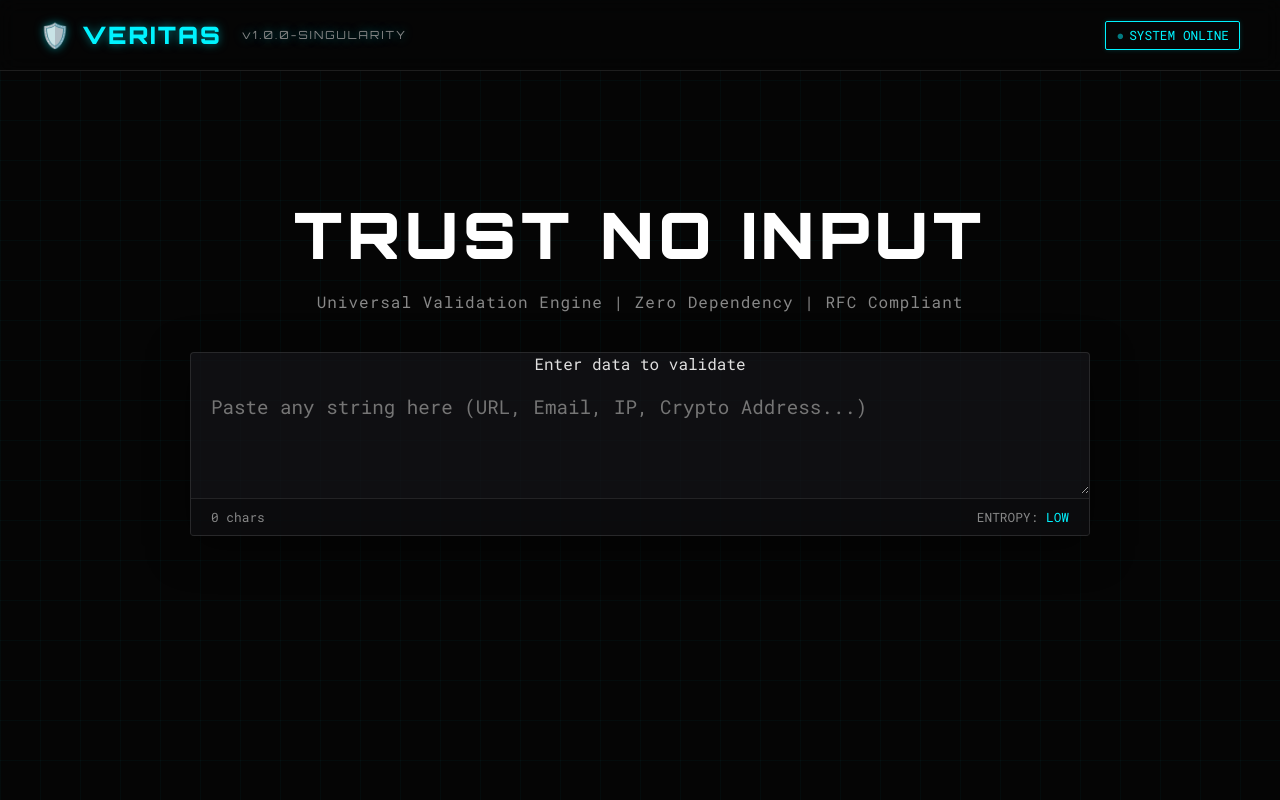
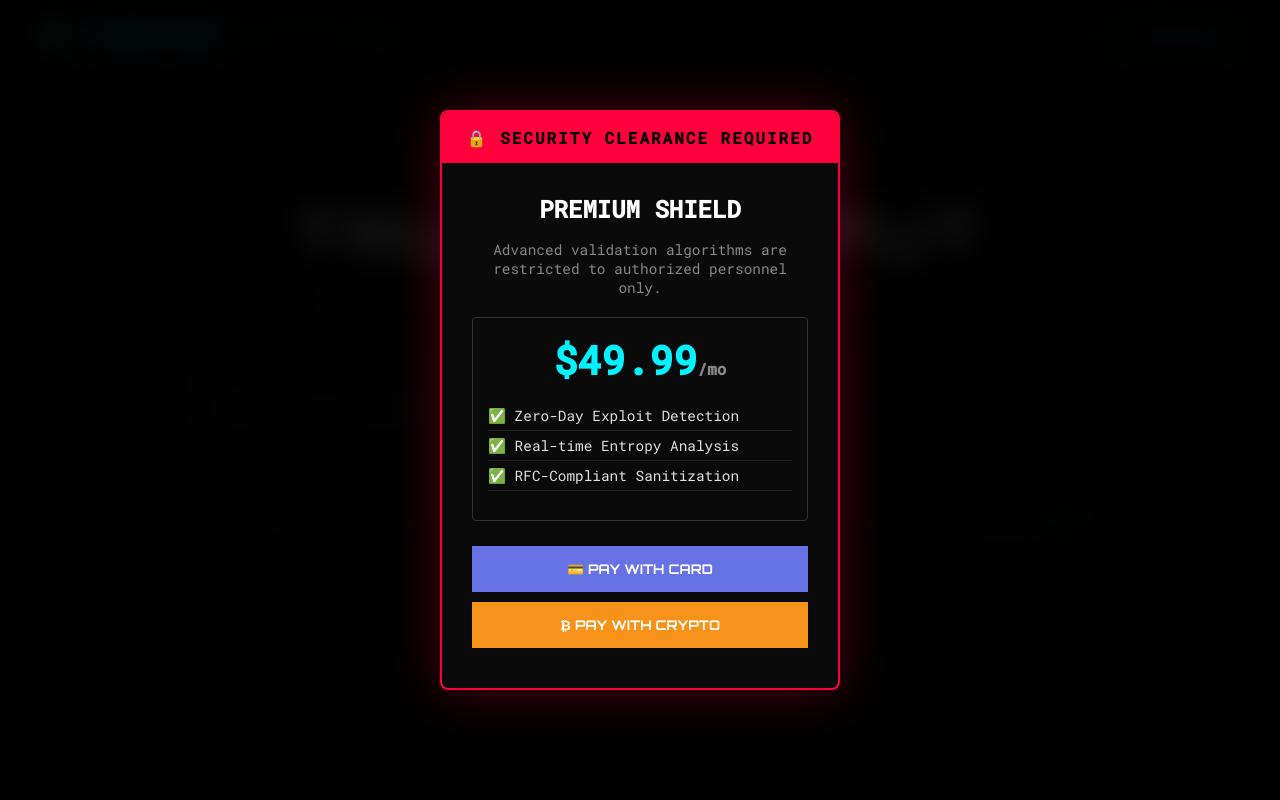
Before and after one commit to QAntum-Fortres/Ghost-Shild, a plain HTML site: page index.html in a window 1280 px wide. Shown: the top 800 px of the page. Drawn offline with Linux system fonts and the light colour scheme.

Commit message:
feat(monetization): integrate simulated brutalist payment gateway

```diff
--- /dev/null
+++ b/css/paywall.css
@@ -0,0 +1,150 @@
+/* PAYWALL OVERLAY */
+.paywall-overlay {
+    position: fixed;
+    top: 0;
+    left: 0;
+    right: 0;
+    bottom: 0;
+    background: rgba(0, 0, 0, 0.9);
+    backdrop-filter: blur(15px);
+    -webkit-backdrop-filter: blur(15px);
+    z-index: 9999;
+    display: none;
+    /* Controlled by JS */
+    justify-content: center;
+    align-items: center;
+    opacity: 0;
+    transition: opacity 0.5s ease;
+}
+
+.paywall-overlay.active {
+    display: flex;
+    opacity: 1;
+}
+
+.paywall-modal {
+    background: #0a0a0a;
+    border: 2px solid var(--secondary);
+    border-radius: 8px;
+    width: 400px;
+    box-shadow: 0 0 50px rgba(255, 0, 60, 0.3);
+    overflow: hidden;
+    animation: glitch-anim 2s infinite alternate-reverse;
+}
+
+.modal-header {
+    background: var(--secondary);
+    color: #000;
+    padding: 15px;
+    font-weight: 900;
+    text-transform: uppercase;
+    text-align: center;
+    letter-spacing: 2px;
+}
+
+.modal-body {
+    padding: 30px;
+    text-align: center;
+}
+
+.modal-body h2 {
+    color: #fff;
+    margin: 0 0 10px;
+}
+
+.modal-body p {
+    color: var(--text-muted);
+    font-size: 0.9rem;
+    margin-bottom: 20px;
+}
+
+.pricing-tier {
+    margin-bottom: 25px;
+    border: 1px solid #333;
+    padding: 15px;
+    border-radius: 4px;
+}
+
+.price {
+    font-size: 2.5rem;
+    color: var(--primary);
+    font-weight: 700;
+}
+
+.price small {
+    font-size: 1rem;
+    color: var(--text-muted);
+}
+
+.features {
+    list-style: none;
+    padding: 0;
+    text-align: left;
+    margin-top: 15px;
+    font-size: 0.9rem;
+}
+
+.features li {
+    padding: 5px 0;
+    border-bottom: 1px solid #222;
+}
+
+.pay-btn {
+    width: 100%;
+    padding: 15px;
+    font-family: var(--font-head);
+    text-transform: uppercase;
+    border: none;
+    cursor: pointer;
+    margin-bottom: 10px;
+    font-weight: 700;
+    transition: all 0.2s;
+}
+
+.pay-btn.stripe {
+    background: #6772e5;
+    color: #fff;
+}
+
+.pay-btn.stripe:hover {
+    background: #5469d4;
+}
+
+.pay-btn.crypto {
+    background: #f7931a;
+    color: #fff;
+}
+
+.pay-btn.crypto:hover {
+    background: #e58611;
+}
+
+.processing-status {
+    display: none;
+    margin-top: 20px;
+    color: var(--primary);
+    font-size: 0.8rem;
+    text-transform: uppercase;
+}
+
+.loader {
+    width: 20px;
+    height: 20px;
+    border: 2px solid var(--primary);
+    border-top: 2px solid transparent;
+    border-radius: 50%;
+    animation: spin 1s linear infinite;
+    display: inline-block;
+    vertical-align: middle;
+    margin-right: 10px;
+}
+
+@keyframes spin {
+    0% {
+        transform: rotate(0deg);
+    }
+
+    100% {
+        transform: rotate(360deg);
+    }
+}
--- a/index.html
+++ b/index.html
@@ -1,18 +1,29 @@
 <!DOCTYPE html>
 <html lang="en">
+
 <head>
     <meta charset="UTF-8">
     <meta name="viewport" content="width=device-width, initial-scale=1.0">
     <title>VERITAS | The Universal Validator</title>
     <link rel="stylesheet" href="css/style.css">
+    <link rel="stylesheet" href="css/paywall.css">
     <link rel="preconnect" href="https://fonts.googleapis.com">
     <link rel="preconnect" href="https://fonts.gstatic.com" crossorigin>
-    <link href="https://fonts.googleapis.com/css2?family=Orbitron:wght@400;700;900&family=Roboto+Mono:wght@300;400;500&display=swap" rel="stylesheet">
+    <link
+        href="https://fonts.googleapis.com/css2?family=Orbitron:wght@400;700;900&family=Roboto+Mono:wght@300;400;500&display=swap"
+        rel="stylesheet">
     <style>
         /* Inline critical styles to avoid FOUC */
-        body { margin: 0; background: #050505; color: #e0e0e0; font-family: 'Roboto Mono', monospace; overflow-x: hidden; }
+        body {
+            margin: 0;
+            background: #050505;
+            color: #e0e0e0;
+            font-family: 'Roboto Mono', monospace;
+            overflow-x: hidden;
+        }
     </style>
 </head>
+
 <body>
     <div class="grid-background"></div>
 
@@ -31,7 +42,8 @@
             <div class="input-wrapper">
                 <div class="glow-border"></div>
                 <label for="validator-input" class="sr-only">Enter data to validate</label>
-                <textarea id="validator-input" placeholder="Paste any string here (URL, Email, IP, Crypto Address...)" spellcheck="false"></textarea>
+                <textarea id="validator-input" placeholder="Paste any string here (URL, Email, IP, Crypto Address...)"
+                    spellcheck="false"></textarea>
                 <div class="metrics">
                     <span id="char-count">0 chars</span>
                     <span id="entropy-label">ENTROPY: <span id="entropy-val" class="safe">LOW</span></span>
@@ -57,6 +69,39 @@
         </div>
     </main>
 
+    <!-- PAYWALL MODAL -->
+    <div id="paywall-overlay" class="paywall-overlay">
+        <div class="paywall-modal">
+            <div class="modal-header">
+                <span class="lock-icon">🔒</span> SECURITY CLEARANCE REQUIRED
+            </div>
+            <div class="modal-body">
+                <h2>PREMIUM SHIELD</h2>
+                <p>Advanced validation algorithms are restricted to authorized personnel only.</p>
+                <div class="pricing-tier">
+                    <div class="price">$49.99<small>/mo</small></div>
+                    <ul class="features">
+                        <li>✅ Zero-Day Exploit Detection</li>
+                        <li>✅ Real-time Entropy Analysis</li>
+                        <li>✅ RFC-Compliant Sanitization</li>
+                    </ul>
+                </div>
+                <div class="payment-methods">
+                    <button class="pay-btn stripe" onclick="window.simulatePayment('stripe')">
+                        <span>💳</span> PAY WITH CARD
+                    </button>
+                    <button class="pay-btn crypto" onclick="window.simulatePayment('crypto')">
+                        <span>₿</span> PAY WITH CRYPTO
+                    </button>
+                </div>
+                <div class="processing-status" id="payment-status">
+                    <div class="loader"></div>
+                    <span id="status-text">INITIALIZING SECURE CHANNEL...</span>
+                </div>
+            </div>
+        </div>
+    </div>
+
     <footer>
         <div class="footer-content">
             <p>POWERED BY <strong>QANTUM</strong> | ARCHITECT: THE SOVEREIGN</p>
@@ -68,4 +113,5 @@
     <script src="js/validator.js"></script>
     <script src="js/app.js"></script>
 </body>
+
 </html>
--- a/js/app.js
+++ b/js/app.js
@@ -2,6 +2,58 @@
 // Powered by validator.js
 
 document.addEventListener('DOMContentLoaded', () => {
+    // PAYWALL LOGIC
+    const paywallOverlay = document.getElementById('paywall-overlay');
+    const paymentStatus = document.getElementById('payment-status');
+    const statusText = document.getElementById('status-text');
+
+    // Check for existing "license"
+    const hasAccess = localStorage.getItem('veritas_premium_access');
+
+    if (!hasAccess) {
+        paywallOverlay.classList.add('active');
+    }
+
+    // Expose simulation function globally
+    window.simulatePayment = (provider) => {
+        const btns = document.querySelectorAll('.pay-btn');
+        btns.forEach(b => b.style.opacity = '0.5');
+        btns.forEach(b => b.disabled = true);
+
+        paymentStatus.style.display = 'block';
+
+        const steps = [
+            "HANDSHAKING SECURE SERVER...",
+            "VERIFYING CRYPTOGRAPHIC SIGNATURE...",
+            "ALLOCATING DEDICATED ENTROPY POOL...",
+            "ACCESS GRANTED."
+        ];
+
+        let step = 0;
+        const interval = setInterval(() => {
+            if (step >= steps.length) {
+                clearInterval(interval);
+                completePayment();
+            } else {
+                statusText.textContent = steps[step];
+                step++;
+            }
+        }, 800);
+    };
+
+    function completePayment() {
+        localStorage.setItem('veritas_premium_access', 'true');
+        statusText.style.color = '#00f3ff';
+
+        setTimeout(() => {
+            paywallOverlay.style.opacity = '0';
+            setTimeout(() => {
+                paywallOverlay.classList.remove('active');
+                paywallOverlay.style.display = 'none'; // Ensure it's gone
+            }, 500);
+        }, 500);
+    }
+
     const input = document.getElementById('validator-input');
     const resultsPanel = document.getElementById('results-panel');
     const resultGrid = document.querySelector('.result-grid');
```
